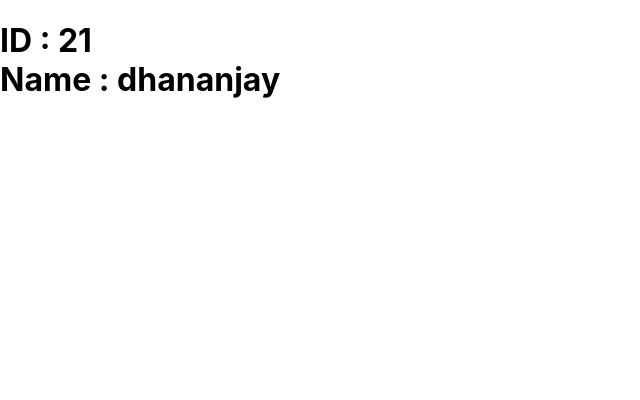
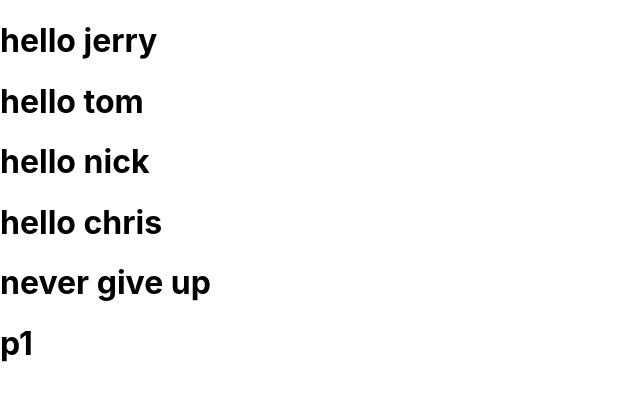
Before and after one commit to Dhananjaybhagwat0028/second-react-app, a React (Create React App) app: page / in a window 1280 px wide. Shown: the top 400 px of the page, without its empty margins (0-640 px from the left). Built offline with nearby package versions, Linux system fonts and the light colour scheme.

Commit message:
attributes practices

```diff
--- a/src/App.js
+++ b/src/App.js
@@ -1,17 +1,19 @@
-//Interpolation :- means data binding in jsx
+
 
 // interpolation using object literal
 
 function App() {
-  let admin = {id:21 ,name:"dhananjay"};
+  let id = "p1";
+  let str = "never give up"
 
   return (
     <>
-
-      <h1>
-        ID : {admin.id} <br />
-        Name : {admin.name}
-      </h1>
+      <h1 id="p1">hello jerry</h1>
+      <h1 id={"p1"}>hello tom</h1>
+      <h1 id={"p1"}>hello nick</h1>
+      <h1 id={`p1`}>hello chris</h1>
+      <h1 id={'p1'}> {str}</h1>
+      <h1 id={'p1'}> {id}</h1>
     </>
   );
 }
```
